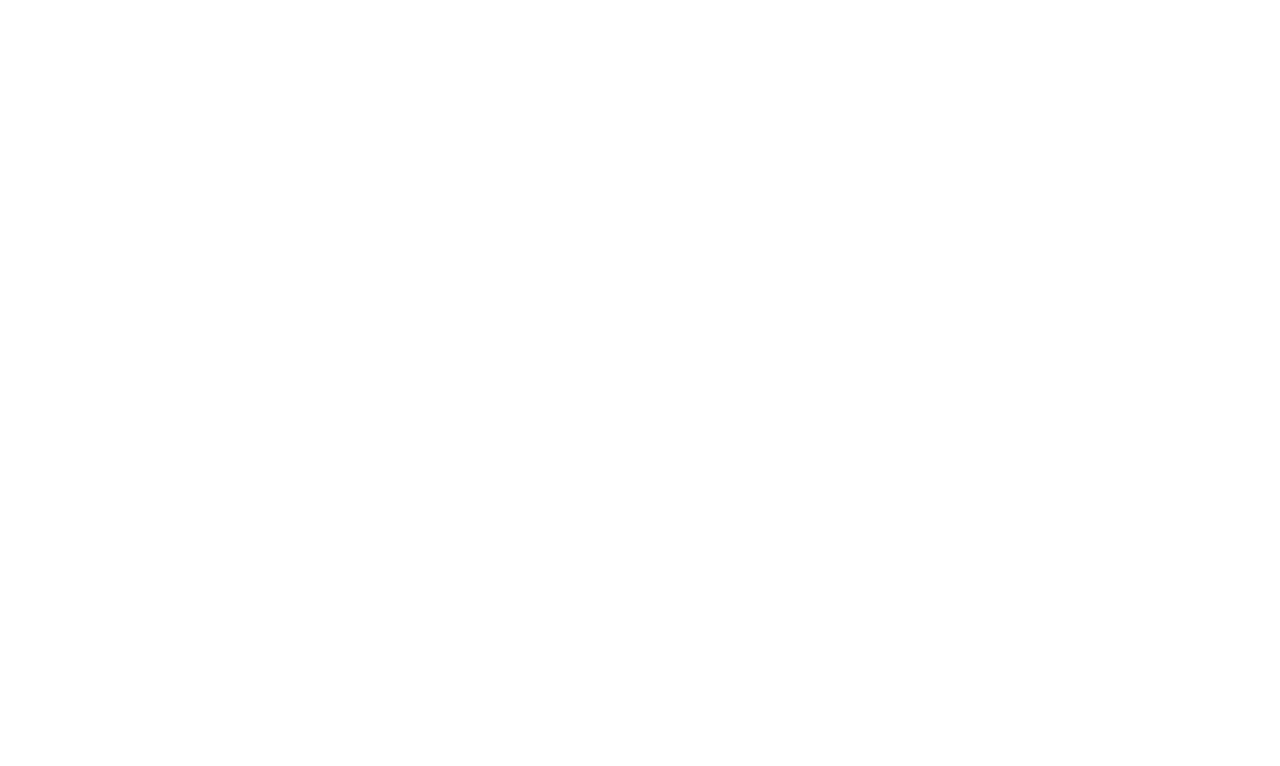
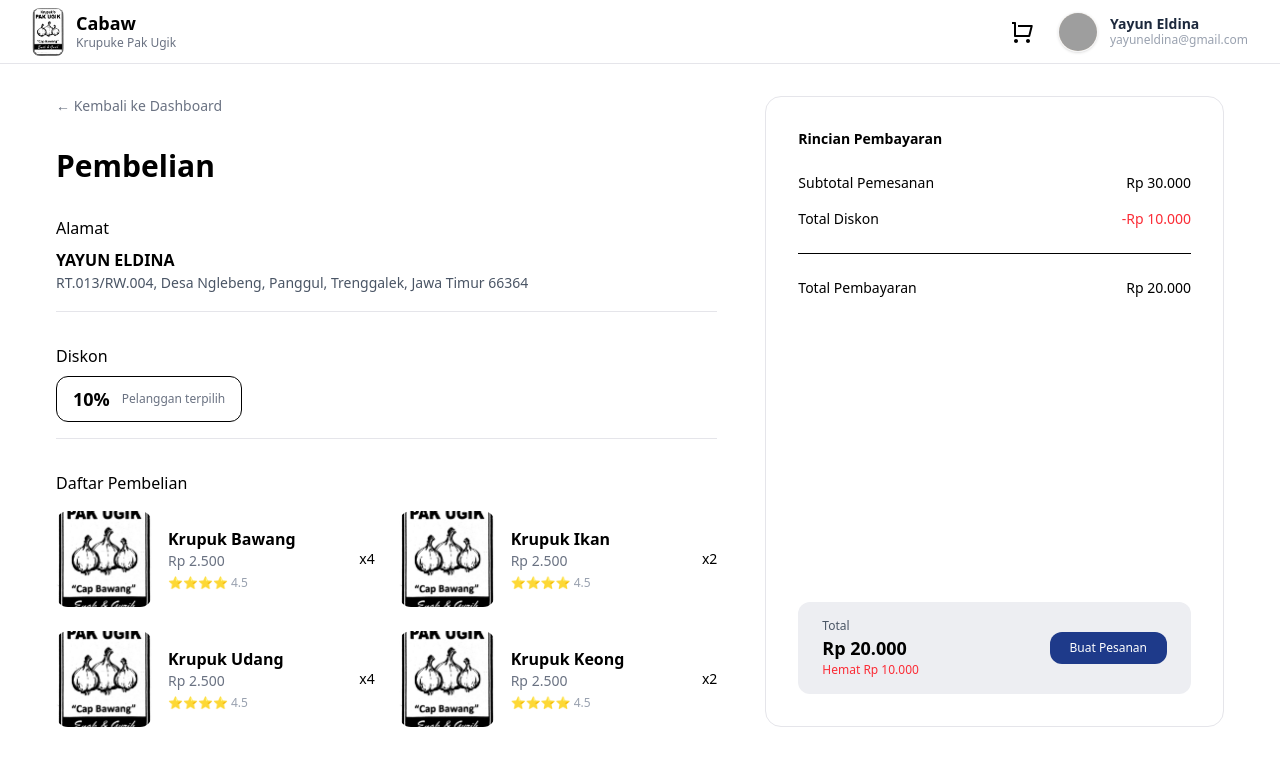
Before and after one commit to YayunEldina/YayunEldina-Skripsi2026, a React (Vite) app in the folder frontend-cabaw/: page /member/pemesanan in a window 1280 px wide. Before the commit this address had no page. Shown: the top 766 px of the page. Built offline with nearby package versions, Linux system fonts and the light colour scheme; grey boxes are pictures that could not be loaded.

Commit message:
dashboard member, pemesanan

```diff
--- a/frontend-cabaw/src/App.jsx
+++ b/frontend-cabaw/src/App.jsx
@@ -2,12 +2,15 @@
 import LandingPage from "./pages/landingpage/landingpage";
 import Register from "./pages/auth/register";
 import Login from "./pages/auth/login";
-import Dashboard from "./pages/admin/dashboard/dashboard";
+import DashboardAdmin from "./pages/admin/dashboard/dashboard";
 import TransaksiPenjualan from "./pages/admin/transaksipenjualan/TransaksiPenjualan";
 import Alternatif from "./pages/admin/alternatif/alternatif";
 import Kriteria from "./pages/admin/kriteria/kriteria";
 import Perhitungan from "./pages/admin/perhitungan/perhitungan";
 import Ranking from "./pages/admin/ranking/ranking";
+import Pemesanan from "./pages/member/pemesanan/pemesanan";
+import DashboardMember from "./pages/member/dashboard/dashboard";
+
 
 function App() {
   return (
@@ -16,12 +19,15 @@
         <Route path="/" element={<LandingPage />} />
         <Route path="/register" element={<Register />} />
         <Route path="/login" element={<Login />} />
-        <Route path="/dashboard" element={<Dashboard />} />
+        <Route path="/admin/dashboard" element={<DashboardAdmin />} />
         <Route path="/admin/transaksi" element={<TransaksiPenjualan />} />
         <Route path="/admin/alternatif" element={<Alternatif />} />
         <Route path="/admin/kriteria" element={<Kriteria />} />
         <Route path="/admin/perhitungan" element={<Perhitungan />} />
         <Route path="/admin/ranking" element={<Ranking />} />
+        <Route path="/member/dashboard" element={<DashboardMember />} />
+        <Route path="/member/pemesanan" element={<Pemesanan />} />
+
       </Routes>
     </BrowserRouter>
   );
--- a/frontend-cabaw/src/pages/admin/dashboard/sidebarnavigation.jsx
+++ b/frontend-cabaw/src/pages/admin/dashboard/sidebarnavigation.jsx
@@ -38,8 +38,8 @@
           icon={DashboardIcon}
           label="Dashboard"
           vectorIcon={VectorBukaIcon}
-          active={location.pathname === "/dashboard"}
-          onClick={() => navigate("/dashboard")}
+          active={location.pathname === "/admin/dashboard"}
+          onClick={() => navigate("/admin/dashboard")}
         />
 
         <MenuItem
--- /dev/null
+++ b/frontend-cabaw/src/pages/member/dashboard/dashboard.jsx
@@ -0,0 +1,73 @@
+import React from "react";
+import NavbarMember from "./navbar_member";
+
+export default function LandingPage() {
+  return (
+    <main className="bg-white text-gray-900 min-h-screen">
+      {/* NAVBAR */}
+      <NavbarMember />
+
+      {/* ================= PRODUK TERLARIS ================= */}
+      <section className="px-16 py-20">
+        <h2 className="text-3xl font-bold mb-10">
+          Koleksi Krupuk Cap <br /> Bawang Terlaris Tahun Ini
+        </h2>
+
+        <div className="grid grid-cols-4 gap-8">
+          {["#B08968", "#8B1E1E", "#E5E5E5", "#1E3A5F"].map((color, i) => (
+            <div key={i}>
+              <div
+                className="h-56 rounded-xl"
+                style={{ backgroundColor: color }}
+              />
+              <p className="mt-4 font-semibold">Krupuk Bawang</p>
+              <p className="text-sm text-yellow-500">
+                ★★★★★ <span className="text-gray-400">(4.5)</span>
+              </p>
+              <p className="font-bold">Rp 2.500</p>
+            </div>
+          ))}
+        </div>
+      </section>
+
+      {/* ================= SEMUA PRODUK ================= */}
+      <section className="px-16 py-20 bg-gray-50">
+        <h2 className="text-3xl font-bold mb-4">
+          Seluruh Koleksi Produk Kami
+        </h2>
+
+        <p className="text-gray-600 mb-8 max-w-lg">
+          Variasi produk dapat berganti sesuai ketersediaan bahan,
+          musim, dan permintaan pasar.
+        </p>
+
+        <div className="flex gap-4 mb-10">
+          {["Gurih", "Pedas", "Manis"].map((tag) => (
+            <button
+              key={tag}
+              className="px-5 py-2 border border-[#E5E5EA] rounded-full text-sm hover:bg-gray-100 transition"
+            >
+              {tag}
+            </button>
+          ))}
+        </div>
+
+        <div className="grid grid-cols-3 gap-8">
+          {Array.from({ length: 6 }).map((_, i) => (
+            <div
+              key={i}
+              className="bg-white p-4 rounded-xl shadow-sm border border-[#E5E5EA]"
+            >
+              <div className="h-40 bg-gray-200 rounded-lg" />
+              <p className="mt-4 font-semibold">Krupuk Bawang</p>
+              <p className="text-sm text-yellow-500">
+                ★★★★★ <span className="text-gray-400">(4.5)</span>
+              </p>
+              <p className="font-bold">Rp 2.500</p>
+            </div>
+          ))}
+        </div>
+      </section>
+    </main>
+  );
+}
--- /dev/null
+++ b/frontend-cabaw/src/pages/member/dashboard/navbar_member.jsx
@@ -0,0 +1,71 @@
+import React from "react";
+import { useNavigate } from "react-router-dom";
+
+// Import Gambar
+import CapBawang from "../../../assets/capbawang.jpeg";
+import KeranjangIcon from "../../../assets/keranjang.svg";
+
+const NavbarMember = () => {
+  const navigate = useNavigate();
+
+  return (
+    <header className="fixed top-0 left-0 w-full h-16 bg-white border-b border-[#E5E5EA] flex items-center justify-between px-8 z-50">
+
+      {/* LOGO SECTION */}
+      <div className="flex items-center gap-3 cursor-pointer">
+        <img
+          src={CapBawang}
+          alt="Logo Cabaw"
+          className="h-12 w-8 rounded-lg object-cover"
+        />
+        <div>
+          <h2 className="font-bold text-lg leading-tight">Cabaw</h2>
+          <p className="text-xs text-gray-500">Krupuke Pak Ugik</p>
+        </div>
+      </div>
+
+      {/* RIGHT SECTION */}
+      <div className="flex items-center gap-6">
+
+        {/* ICON KERANJANG */}
+        <button
+          onClick={() => navigate("/member/pemesanan")}
+          className="relative hover:scale-110 transition"
+        >
+          <img
+            src={KeranjangIcon}
+            alt="Keranjang"
+            className="w-6 h-6"
+          />
+        </button>
+
+        {/* PROFILE */}
+        <div className="flex items-center gap-3">
+
+          {/* FOTO */}
+          <div className="w-10 h-10 rounded-full overflow-hidden border border-gray-100 shadow-sm">
+            <img
+              src="https://api.dicebear.com/7.x/adventurer/svg?seed=Yayun"
+              alt="Profile"
+              className="w-full h-full object-cover bg-orange-100"
+            />
+          </div>
+
+          {/* TEXT */}
+          <div className="text-left">
+            <h3 className="text-sm font-semibold text-slate-800 leading-tight">
+              Yayun Eldina
+            </h3>
+            <p className="text-xs text-gray-400">
+              yayuneldina@gmail.com
+            </p>
+          </div>
+
+        </div>
+      </div>
+
+    </header>
+  );
+};
+
+export default NavbarMember;
--- /dev/null
+++ b/frontend-cabaw/src/pages/member/pemesanan/pemesanan.jsx
@@ -0,0 +1,143 @@
+import React from "react";
+import { useNavigate } from "react-router-dom";
+import NavbarMember from "../dashboard/navbar_member";
+
+// Dummy image
+import ProductImg from "../../../assets/capbawang.jpeg";
+
+const Pemesanan = () => {
+  const navigate = useNavigate();
+
+  return (
+    <>
+      <NavbarMember />
+
+      <main className="pt-24 px-14 pb-16 bg-white min-h-screen">
+        <div className="grid grid-cols-12 gap-12">
+
+          {/* ================= LEFT CONTENT ================= */}
+          <section className="col-span-7 space-y-8">
+              {/* BACK TO DASHBOARD */}
+              <button
+              onClick={() => navigate("/member/dashboard")}
+              className="flex items-center gap-2 text-sm text-gray-500 hover:text-[#1E3A8A] transition"
+            >
+              ← Kembali ke Dashboard
+            </button>
+            <h1 className="text-3xl font-bold">Pembelian</h1>
+
+            {/* ALAMAT */}
+            <div>
+              <p className="font-medium mb-2">Alamat</p>
+              <div className="border-b border-[#E5E5EA] pb-4">
+                <p className="font-bold">YAYUN ELDINA</p>
+                <p className="text-sm text-gray-600 leading-relaxed">
+                  RT.013/RW.004, Desa Nglebeng, Panggul, Trenggalek,
+                  Jawa Timur 66364
+                </p>
+              </div>
+            </div>
+
+            {/* DISKON */}
+            <div>
+              <p className="font-medium mb-2">Diskon</p>
+              <div className="border-b border-[#E5E5EA] pb-4">
+                <div className="inline-flex items-center gap-3 border rounded-xl px-4 py-2">
+                  <span className="font-bold text-lg">10%</span>
+                  <span className="text-xs text-gray-500">Pelanggan terpilih</span>
+                </div>
+              </div>
+            </div>
+
+            {/* DAFTAR PEMBELIAN */}
+            <div>
+              <p className="font-medium mb-4">Daftar Pembelian</p>
+
+              <div className="grid grid-cols-2 gap-6">
+
+                {products.map((item, i) => (
+                  <div key={i} className="flex gap-4 items-center">
+
+                    <div className="w-24 h-24 bg-gray-100 rounded-xl overflow-hidden">
+                      <img
+                        src={ProductImg}
+                        alt={item.name}
+                        className="w-full h-full object-cover"
+                      />
+                    </div>
+
+                    <div className="flex-1">
+                      <h3 className="font-semibold">{item.name}</h3>
+                      <p className="text-sm text-gray-500">Rp {item.price}</p>
+                      <p className="text-xs text-gray-400 mt-1">
+                        ⭐⭐⭐⭐ 4.5
+                      </p>
+                    </div>
+
+                    <span className="text-sm font-medium">x{item.qty}</span>
+                  </div>
+                ))}
+
+              </div>
+            </div>
+          </section>
+
+          {/* ================= RIGHT CONTENT ================= */}
+          <aside className="col-span-5 space-y-3">
+
+            <div className="border border-[#E5E5EA] rounded-2xl p-8 h-full flex flex-col">
+              <h2 className="text-sm font-semibold mb-6">Rincian Pembayaran</h2>
+
+              <div className="space-y-4 text-sm">
+                <div className="flex justify-between">
+                  <span>Subtotal Pemesanan</span>
+                  <span>Rp 30.000</span>
+                </div>
+
+                <div className="flex justify-between">
+                  <span>Total Diskon</span>
+                  <span className="text-red-500">-Rp 10.000</span>
+                </div>
+              </div>
+
+              <hr className="my-6" />
+
+              <div className="flex justify-between text-sm">
+                <span>Total Pembayaran</span>
+                <span>Rp 20.000</span>
+              </div>
+
+              {/* BAGIAN BAWAH — NEMPEL BAWAH */}
+              <div className="mt-auto pt-8">
+                <div className="bg-[#EDEEF2] rounded-xl px-6 py-4 flex items-center justify-between">
+                  <div>
+                    <p className="text-xs text-gray-600">Total</p>
+                    <p className="text-lg font-bold">Rp 20.000</p>
+                    <p className="text-xs text-red-500">Hemat Rp 10.000</p>
+                  </div>
+
+                  <button className="bg-[#1E3A8A] hover:bg-[#172554] transition text-white px-5 py-2 rounded-xl text-xs font-medium">
+                    Buat Pesanan
+                  </button>
+                </div>
+              </div>
+            </div>
+
+          </aside>
+
+        </div>
+      </main>
+    </>
+  );
+};
+
+export default Pemesanan;
+
+// ================= DUMMY DATA =================
+
+const products = [
+  { name: "Krupuk Bawang", price: "2.500", qty: 4 },
+  { name: "Krupuk Ikan", price: "2.500", qty: 2 },
+  { name: "Krupuk Udang", price: "2.500", qty: 4 },
+  { name: "Krupuk Keong", price: "2.500", qty: 2 },
+];
```
Also changed, not shown: frontend-cabaw/src/pages/landingpage/landingpage.jsx (+15 -4 lines), frontend-cabaw/src/assets/keranjang.svg (added).
